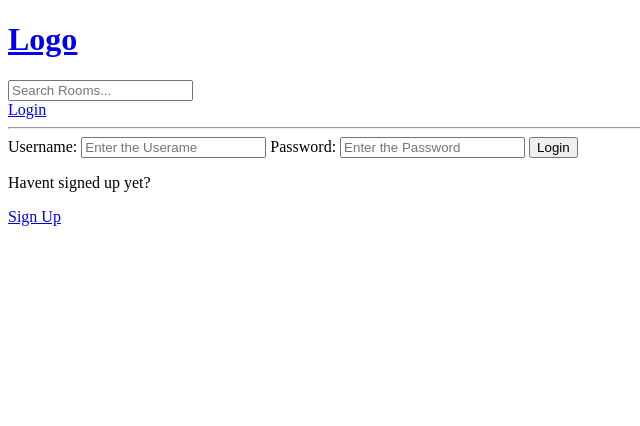
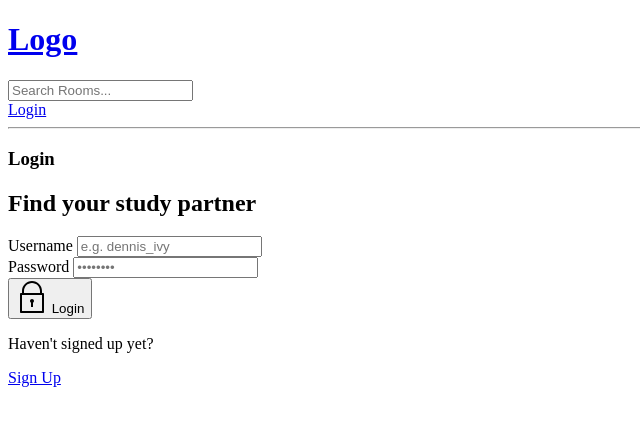
Before and after one commit to Erik5CA/django-study-app, a Django app: page /login/ in a window 1280 px wide. Shown: the top 426 px of the page, without its empty margins (0-640 px from the left). Run offline with Django 5.2, Linux system fonts and the light colour scheme.

Commit message:
added styles to login an register template

```diff
--- a/base/templates/base/login_register.html
+++ b/base/templates/base/login_register.html
@@ -1,37 +1,118 @@
-{% extends "main.html" %}
+{% extends "main.html" %} {% block content %}
+<main class="auth layout">
+  {% if page == "login" %}
+  <div class="container">
+    <div class="layout__box">
+      <div class="layout__boxHeader">
+        <div class="layout__boxTitle">
+          <h3>Login</h3>
+        </div>
+      </div>
+      <div class="layout__body">
+        <h2 class="auth__tagline">Find your study partner</h2>
 
-{% block content %}
+        <form class="form" action="" method="POST">
+          {% csrf_token %}
+          <div class="form__group form__group">
+            <label for="room_name">Username</label>
+            <input
+              id="username"
+              name="username"
+              type="text"
+              placeholder="e.g. dennis_ivy"
+            />
+          </div>
+          <div class="form__group">
+            <label for="password">Password</label>
+            <input
+              id="password"
+              name="password"
+              type="password"
+              placeholder="&bull;&bull;&bull;&bull;&bull;&bull;&bull;&bull;"
+            />
+          </div>
 
-{% if page == "login" %}
-<div>
-    <form action="" method="POST">
-        {% csrf_token %}
+          <button class="btn btn--main" type="submit">
+            <svg
+              version="1.1"
+              xmlns="http://www.w3.org/2000/svg"
+              width="32"
+              height="32"
+              viewBox="0 0 32 32"
+            >
+              <title>lock</title>
+              <path
+                d="M27 12h-1v-2c0-5.514-4.486-10-10-10s-10 4.486-10 10v2h-1c-0.553 0-1 0.447-1 1v18c0 0.553 0.447 1 1 1h22c0.553 0 1-0.447 1-1v-18c0-0.553-0.447-1-1-1zM8 10c0-4.411 3.589-8 8-8s8 3.589 8 8v2h-16v-2zM26 30h-20v-16h20v16z"
+              ></path>
+              <path
+                d="M15 21.694v4.306h2v-4.306c0.587-0.348 1-0.961 1-1.694 0-1.105-0.895-2-2-2s-2 0.895-2 2c0 0.732 0.413 1.345 1 1.694z"
+              ></path>
+            </svg>
 
-        <label for="">Username:</label>
-        <input type="text" name="username" placeholder="Enter the Userame">
+            Login
+          </button>
+        </form>
 
-        <label for="">Password:</label>
-        <input type="password" name="password" placeholder="Enter the Password">
+        <div class="auth__action">
+          <p>Haven't signed up yet?</p>
+          <a href="{% url 'register' %}" class="btn btn--link">Sign Up</a>
+        </div>
+      </div>
+    </div>
+  </div>
+  {% else %}
 
-        <button type="submit">Login</button>
-    </form>
+  <div class="container">
+    <div class="layout__box">
+      <div class="layout__boxHeader">
+        <div class="layout__boxTitle">
+          <h3>Register</h3>
+        </div>
+      </div>
+      <div class="layout__body">
+        <h2 class="auth__tagline">Find your study partner</h2>
 
-    <p>Havent signed up yet?</p>
-    <a href="{% url 'register' %}">Sign Up</a>
+        <form class="form" action="" method="POST">
+          {% csrf_token %}
 
-</div>
-{% else %}
-<div>
-    <form action="" method="POST">
-        {% csrf_token %}
+          {% for field in form %}
+          <div class="form__group form__group">
+            <label for="room_name">{{field.label}}</label>
+            {{field}}
+            </div>
+          {% endfor %}
 
-        {{form.as_p}}
 
-        <button type="submit">Register</button>
-    </form>
-    <p>Already signed up yet?</p>
-    <a href="{% url 'login' %}">Login</a>
-</div>
-{% endif %}
+          <button class="btn btn--main" type="submit">
+            <svg
+              version="1.1"
+              xmlns="http://www.w3.org/2000/svg"
+              width="32"
+              height="32"
+              viewBox="0 0 32 32"
+            >
+              <title>lock</title>
+              <path
+                d="M27 12h-1v-2c0-5.514-4.486-10-10-10s-10 4.486-10 10v2h-1c-0.553 0-1 0.447-1 1v18c0 0.553 0.447 1 1 1h22c0.553 0 1-0.447 1-1v-18c0-0.553-0.447-1-1-1zM8 10c0-4.411 3.589-8 8-8s8 3.589 8 8v2h-16v-2zM26 30h-20v-16h20v16z"
+              ></path>
+              <path
+                d="M15 21.694v4.306h2v-4.306c0.587-0.348 1-0.961 1-1.694 0-1.105-0.895-2-2-2s-2 0.895-2 2c0 0.732 0.413 1.345 1 1.694z"
+              ></path>
+            </svg>
+
+            Register
+          </button>
+        </form>
+
+        <div class="auth__action">
+          <p>Already signed up yet?</p>
+          <a href="{% url 'login' %}" class="btn btn--link">Login</a>
+        </div>
+      </div>
+    </div>
+  </div>
+
+  {% endif %}
+</main>
 
 {% endblock content %}
```
